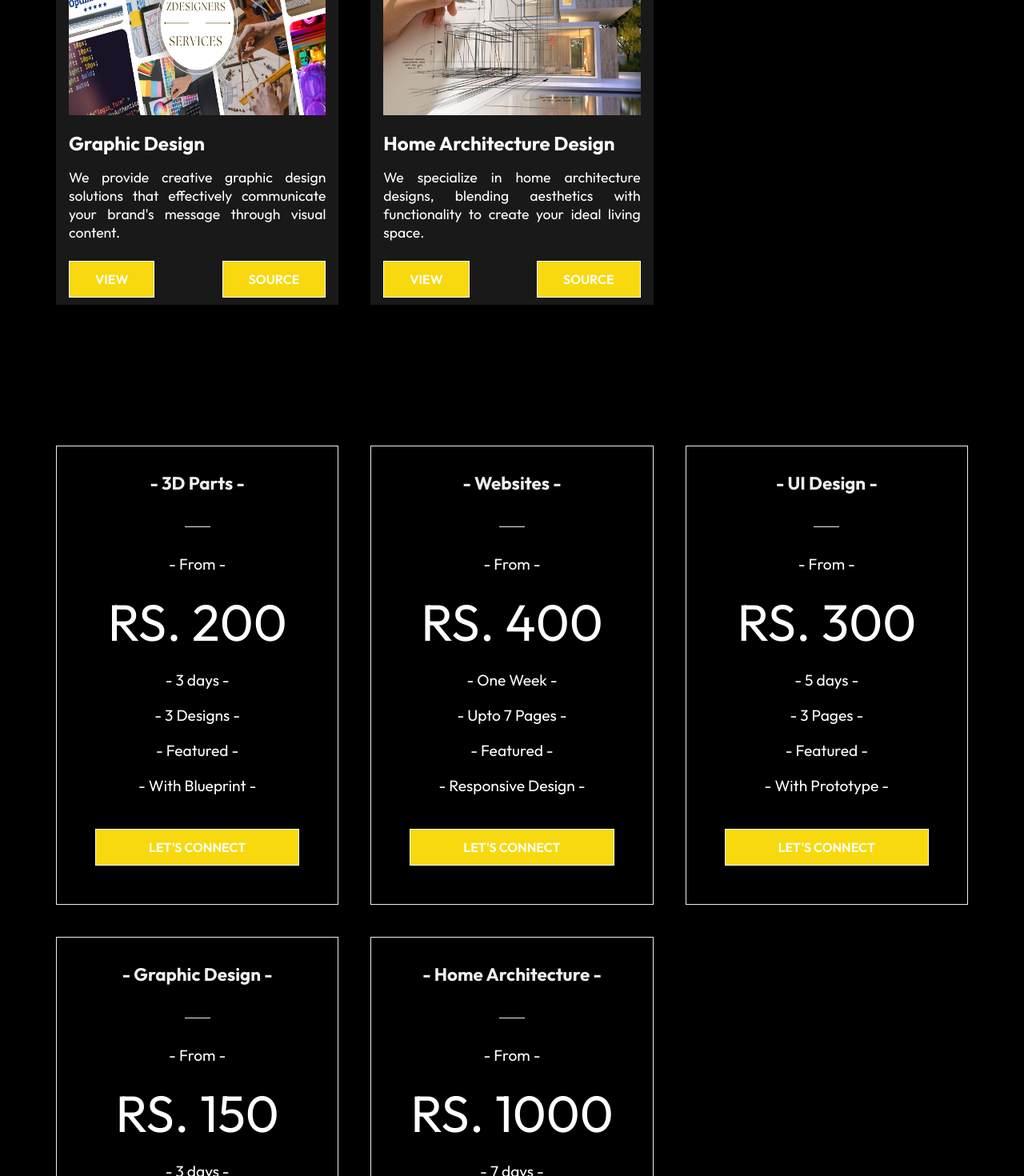
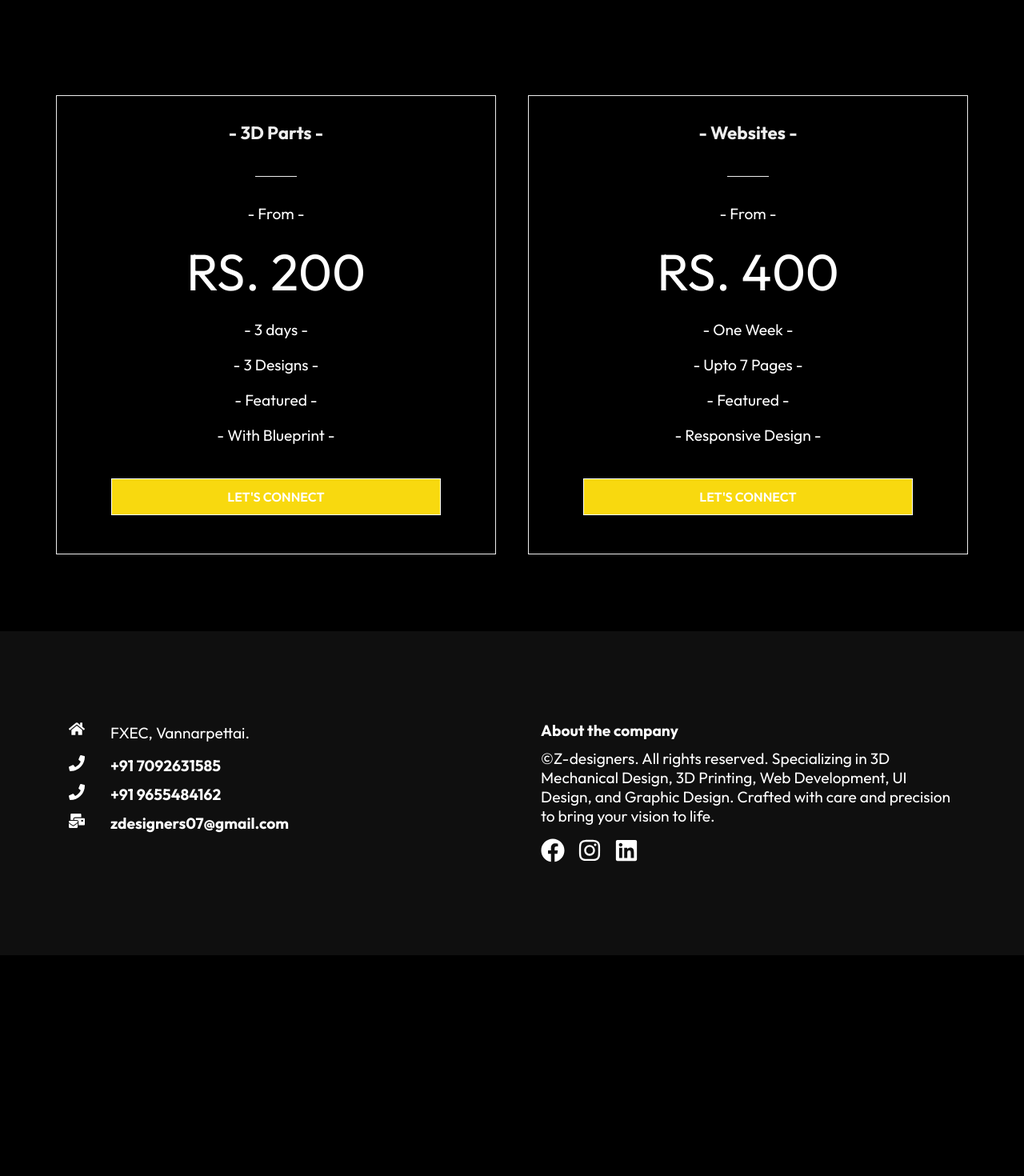
Before and after one commit to aarons2612/z-designers, a React (Create React App) app: page /services in a window 1280 px wide. Shown: the part 1330-2800 px from the top of the page at 80% size. After the commit the page ends 2524 px from the top, so only its background shows below. Built offline with nearby package versions, Linux system fonts and the light colour scheme.

Commit message:
Modified Files

```diff
--- a/package.json
+++ b/package.json
@@ -12,6 +12,7 @@
     "react-icons": "^5.2.1",
     "react-router-dom": "^6.25.1",
     "react-scripts": "5.0.1",
+    "swiper": "^11.1.9",
     "web-vitals": "^2.1.4"
   },
   "scripts": {
--- a/src/Components/PricingCards.css
+++ b/src/Components/PricingCards.css
@@ -8,7 +8,7 @@
     max-width: 1140px;
     margin: auto;
     display: grid;
-    grid-template-columns: repeat(3, 1fr);
+    grid-template-columns: repeat(2, 1fr);
     grid-gap: 40px;
 }
 
--- a/src/Components/PricingCards.js
+++ b/src/Components/PricingCards.js
@@ -29,39 +29,6 @@ const PricingCards = () => {
                 <p>- Responsive Design -</p>
                 <Link to="/contact" className="btn btn1">Let's Connect</Link>
             </div>
-            <div className="card">
-                <h3>- UI Design -</h3>
-                <span className="bar"></span>
-                <p>- From -</p>
-                <p className="btc">RS. 300</p>
-                <p>- 5 days -</p>
-                <p>- 3 Pages -</p>
-                <p>- Featured -</p>
-                <p>- With Prototype -</p>
-                <Link to="/contact" className="btn btn1">Let's Connect</Link>
-            </div>
-            <div className="card">
-                <h3>- Graphic Design -</h3>
-                <span className="bar"></span>
-                <p>- From -</p>
-                <p className="btc">RS. 150</p>
-                <p>- 3 days -</p>
-                <p>- 3 Designs -</p>
-                <p>- Featured -</p>
-                <p>- Various Designs -</p>
-                <Link to="/contact" className="btn btn1">Let's Connect</Link>
-            </div>
-            <div className="card">
-                <h3>- Home Architecture -</h3>
-                <span className="bar"></span>
-                <p>- From -</p>
-                <p className="btc">RS. 1000</p>
-                <p>- 7 days -</p>
-                <p>- 2 Models -</p>
-                <p>- Featured -</p>
-                <p>- With 3D elevation -</p>
-                <Link to="/contact" className="btn btn1">Let's Connect</Link>
-            </div>
         </div>
     </div>
   )
--- a/src/Components/WorkCard.css
+++ b/src/Components/WorkCard.css
@@ -7,7 +7,7 @@
     max-width: 1140px;
     margin: auto;
     display: grid;
-    grid-template-columns: repeat(3, 1fr);
+    grid-template-columns: repeat(2, 1fr);
     grid-gap: 40px;
     padding-bottom: 5rem;
 }
--- a/src/Components/WorkCardData.js
+++ b/src/Components/WorkCardData.js
@@ -1,9 +1,5 @@
 import ser1 from "../Assets/ser1.jpg";
 import ser2 from "../Assets/ser2.png";
-import ser3 from "../Assets/ser3.png";
-import ser4 from "../Assets/ser4.jpg";
-import ser5 from "../Assets/ser5.jpg";
-
 const WorkCardData =[
     {
         imgsrc: ser1,
@@ -19,27 +15,6 @@ const WorkCardData =[
         view: "https://zdesigners.netlify.app/",
         source: "https://github.com/aarons2612/z-designers"
     },
-    {
-        imgsrc: ser3,
-        title: "UI Design",
-        text: "Our UI designs focus on user-friendly interfaces that enhance the overall interaction and satisfaction of users.",
-        view: "/Gallery",
-        source: "url.com"
-    },
-    {
-        imgsrc: ser4,
-        title: "Graphic Design",
-        text: "We provide creative graphic design solutions that effectively communicate your brand's message through visual content.",
-        view: "https://zdesigners.netlify.app/",
-        source: "url.com"
-    },
-    {
-        imgsrc: ser5,
-        title: "Home Architecture Design",
-        text: "We specialize in home architecture designs, blending aesthetics with functionality to create your ideal living space.",
-        view: "https://zdesigners.netlify.app/",
-        source: "url.com"
-    },
 ];
 
 export default WorkCardData;
```
Also changed, not shown: src/Components/Gallery.js (+9 -0 lines), 1 other file (tests, documents, lock files or other folders).
